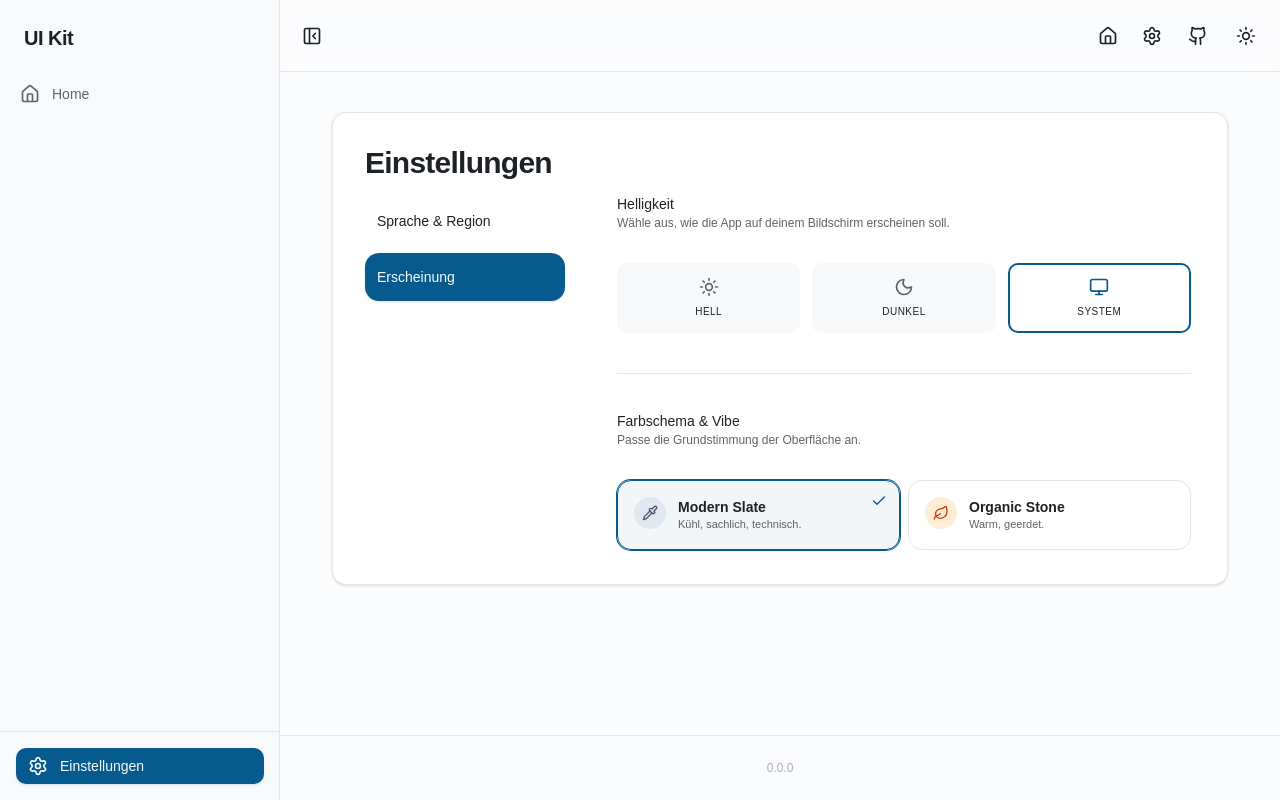
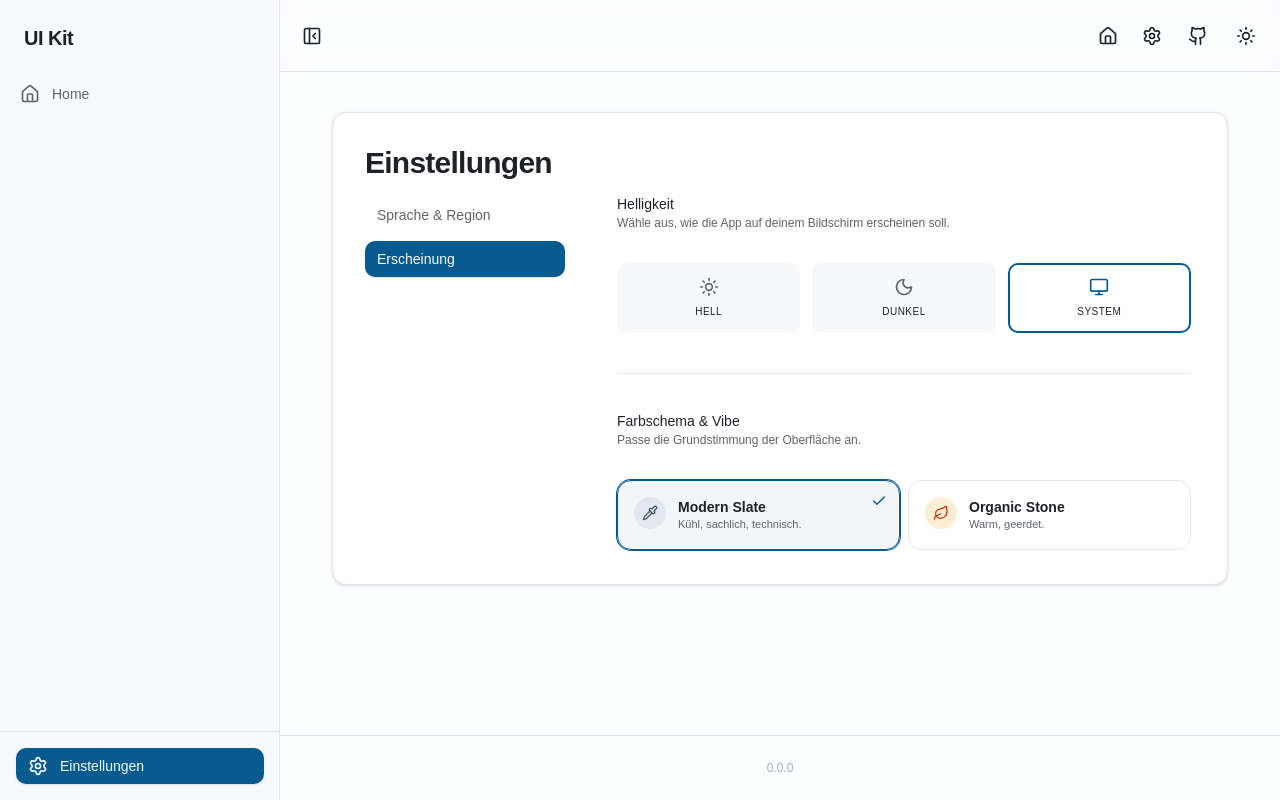
Before and after one commit to stefan8893/ui-demo, a React (Vite) app: page /settings/appearance in a window 1280 px wide. Built offline with nearby package versions, Linux system fonts and the light colour scheme.

Commit message:
Settings refactored

```diff
--- a/src/components/features/settings/appearance-settings.tsx
+++ b/src/components/features/settings/appearance-settings.tsx
@@ -1,7 +1,7 @@
 import { Check, Leaf, Monitor, Moon, Pipette, Sun } from 'lucide-react'
 import { useTheme } from 'next-themes'
 import { useLocalStorage } from 'usehooks-ts'
-import { SettingsCardHeader } from '@/components/common/settings/settings-card-header'
+import { SettingsCardHeader } from '@/components/features/settings/settings-card-header'
 import { Card, CardContent } from '@/components/ui/display/card'
 import { Section } from '@/components/ui/display/section'
 import { Separator } from '@/components/ui/separator'
--- a/src/components/features/settings/language-region-settings.tsx
+++ b/src/components/features/settings/language-region-settings.tsx
@@ -1,4 +1,4 @@
-import { SettingsCardHeader } from '@/components/common/settings/settings-card-header'
+import { SettingsCardHeader } from '@/components/features/settings/settings-card-header'
 import { Card, CardContent } from '@/components/ui/display/card'
 
 export function LanguageRegionSettings() {
--- a/src/components/common/settings/settings-card-header.tsx
+++ b/src/components/features/settings/settings-card-header.tsx
@@ -11,7 +11,7 @@ export function SettingsCardHeader({ title }: { title: string }) {
       {isContentCompact && (
         <CardHeader>
           <CardTitle className="flex flex-row items-center gap-2">
-            <IconButton icon={ChevronLeftCircle} size="lg" to="/settings" />
+            <IconButton icon={ChevronLeftCircle} size="xl" to="/settings" />
             <span>{title}</span>
           </CardTitle>
         </CardHeader>
--- a/src/components/features/settings/settings-menu.tsx
+++ b/src/components/features/settings/settings-menu.tsx
@@ -1,56 +1,27 @@
-import { Link, linkOptions } from '@tanstack/react-router'
-import { useState } from 'react'
-import { ListItem } from '@/components/ui/display/list-item'
-import { cn } from '@/lib/utils'
+import { linkOptions } from '@tanstack/react-router'
+import { NavItem } from '@/components/ui/navigation/nav-item'
 
 type SettingMenuProps = {
-  onItemClick?: () => void
+  onClick?: () => void
 }
 
-export function SettingsMenu({ onItemClick }: SettingMenuProps) {
+export function SettingsMenu({ onClick }: SettingMenuProps) {
   const menuItems = linkOptions([
     {
       to: '/settings/language-region',
-      title: 'Sprache & Region',
+      label: 'Sprache & Region',
     },
     {
       to: '/settings/appearance',
-      title: 'Erscheinung',
+      label: 'Erscheinung',
     },
   ])
 
   return (
     <div className="flex flex-col gap-2">
       {menuItems.map((x) => (
-        <Link
-          to={x.to}
-          key={x.to}
-          activeProps={{
-            className:
-              'bg-primary text-primary-foreground shadow-sm rounded-xl',
-          }}
-          onClick={onItemClick}
-        >
-          <MenuItem title={x.title}></MenuItem>
-        </Link>
+        <NavItem to={x.to} key={x.to} label={x.label} onClick={onClick} />
       ))}
     </div>
   )
 }
-
-function MenuItem({ title }: { title: string }) {
-  const [isAnimating, setIsAnimating] = useState(false)
-
-  return (
-    <ListItem
-      onClick={() => setIsAnimating(true)}
-      onAnimationEnd={() => setIsAnimating(false)}
-      className={cn(
-        'flex h-12 flex-row items-center px-3 py-2 font-medium text-sm',
-        isAnimating && 'animate-flash-hard',
-      )}
-    >
-      {title}
-    </ListItem>
-  )
-}
--- a/src/components/style-guide/icon-buttons-guide.tsx
+++ b/src/components/style-guide/icon-buttons-guide.tsx
@@ -1,4 +1,4 @@
-import { Bell, Search, Settings } from 'lucide-react'
+import { Bell, Clapperboard, Search, Settings } from 'lucide-react'
 import { IconButton } from '../ui/buttons/icon-button'
 import {
   Card,
@@ -17,7 +17,7 @@ export function IconButtonsGuide() {
           Einheitliche Größen für Icon-Interaktionen.
         </CardDescription>
       </CardHeader>
-      <CardContent className="grid grid-cols-3 gap-4 py-6">
+      <CardContent className="grid grid-cols-4 gap-4 py-6">
         <div className="flex flex-col items-center gap-3">
           <div className="flex h-12 items-center justify-center">
             <IconButton icon={Search} size="sm" />
@@ -56,6 +56,19 @@ export function IconButtonsGuide() {
             <p className="text-[10px] text-muted-foreground/70">size-6</p>
           </div>
         </div>
+
+        <div className="flex flex-col items-center gap-3">
+          <div className="flex h-12 items-center justify-center">
+            <IconButton icon={Clapperboard} size="xl" />
+          </div>
+          <div className="text-center">
+            <p className="font-bold text-[10px] text-muted-foreground uppercase tracking-wider">
+              XLarge
+            </p>
+            <p className="text-[10px] text-muted-foreground/70">32px Icon</p>
+            <p className="text-[10px] text-muted-foreground/70">size-8</p>
+          </div>
+        </div>
       </CardContent>
     </Card>
   )
--- a/src/components/ui/buttons/button.tsx
+++ b/src/components/ui/buttons/button.tsx
@@ -33,7 +33,10 @@ const buttonVariants = cva(
           "size-6 rounded-[min(var(--radius-md),10px)] in-data-[slot=button-group]:rounded-lg [&_svg:not([class*='size-'])]:size-3",
         'icon-sm':
           'size-7 rounded-[min(var(--radius-md),12px)] in-data-[slot=button-group]:rounded-lg',
-        'icon-lg': 'size-9',
+        'icon-lg':
+          'size-9 rounded-[min(var(--radius-md),12px)] in-data-[slot=button-group]:rounded-lg',
+        'icon-xl':
+          'size-11 rounded-[min(var(--radius-md),12px)] in-data-[slot=button-group]:rounded-lg',
       },
     },
     defaultVariants: {
--- a/src/components/ui/buttons/icon-button.tsx
+++ b/src/components/ui/buttons/icon-button.tsx
@@ -13,6 +13,7 @@ const iconVariants = cva('', {
       sm: 'size-4',
       default: 'size-5',
       lg: 'size-6',
+      xl: 'size-8',
     },
   },
   defaultVariants: {
@@ -24,6 +25,7 @@ const buttonSizeMap = {
   sm: 'icon-sm',
   default: 'icon',
   lg: 'icon-lg',
+  xl: 'icon-xl',
 } as const
 
 type IconButtonProps = Omit<ButtonProps, 'size'> &
--- a/src/components/ui/navigation/nav-item.tsx
+++ b/src/components/ui/navigation/nav-item.tsx
@@ -4,17 +4,25 @@ import { SheetClose } from '@/components/ui/overlays/sheet'
 import { cn } from '@/lib/utils'
 
 type NavItemProps = Partial<LinkProps> & {
-  icon: React.ReactNode
+  icon?: React.ReactNode
   label: string
   to: string
-  isMobile?: boolean
+  closeMobileSidebarOnClick?: boolean
+  onClick?: () => void
 }
 
-export function NavItem({ icon, label, to, isMobile }: NavItemProps) {
+export function NavItem({
+  icon,
+  label,
+  to,
+  closeMobileSidebarOnClick,
+  onClick,
+}: NavItemProps) {
   const content = (
     <Link
       to={to}
       preload="intent"
+      onClick={onClick}
       className={cn(
         'flex w-full cursor-pointer items-center gap-3 rounded-lg px-3 py-2 font-medium text-sm transition-all',
         'text-muted-foreground hover:bg-accent hover:text-foreground',
@@ -24,12 +32,14 @@ export function NavItem({ icon, label, to, isMobile }: NavItemProps) {
           'bg-primary text-primary-foreground shadow-sm hover:bg-primary/90',
       }}
     >
-      <span className="flex size-5 items-center justify-center">{icon}</span>
+      {icon && (
+        <span className="flex size-5 items-center justify-center">{icon}</span>
+      )}
       {label}
     </Link>
   )
 
-  if (isMobile) {
+  if (closeMobileSidebarOnClick) {
     return <SheetClose asChild>{content}</SheetClose>
   }
 
--- a/src/layout/sidebar-content.tsx
+++ b/src/layout/sidebar-content.tsx
@@ -11,7 +11,12 @@ export function SidebarContent({ isMobile }: { isMobile?: boolean }) {
       </div>
 
       <nav className="flex flex-col gap-1 px-2 pb-6">
-        <NavItem to="/" label="Home" icon={<Home />} isMobile={isMobile} />
+        <NavItem
+          to="/"
+          label="Home"
+          icon={<Home />}
+          closeMobileSidebarOnClick={isMobile}
+        />
       </nav>
 
       <div className="mt-auto border-border border-t p-4">
@@ -19,7 +24,7 @@ export function SidebarContent({ isMobile }: { isMobile?: boolean }) {
           to="/settings"
           label="Einstellungen"
           icon={<Settings />}
-          isMobile={isMobile}
+          closeMobileSidebarOnClick={isMobile}
         />
       </div>
     </div>
--- a/src/routes/settings/route.tsx
+++ b/src/routes/settings/route.tsx
@@ -52,7 +52,7 @@ function RouteComponent() {
     } else {
       return (
         <div className="grid grid-cols-[200px_minmax(0,1fr)] gap-12">
-          <SettingsMenu onItemClick={handleMenuItemClick} />
+          <SettingsMenu onClick={handleMenuItemClick} />
           <div>
             <Outlet />
           </div>
```
